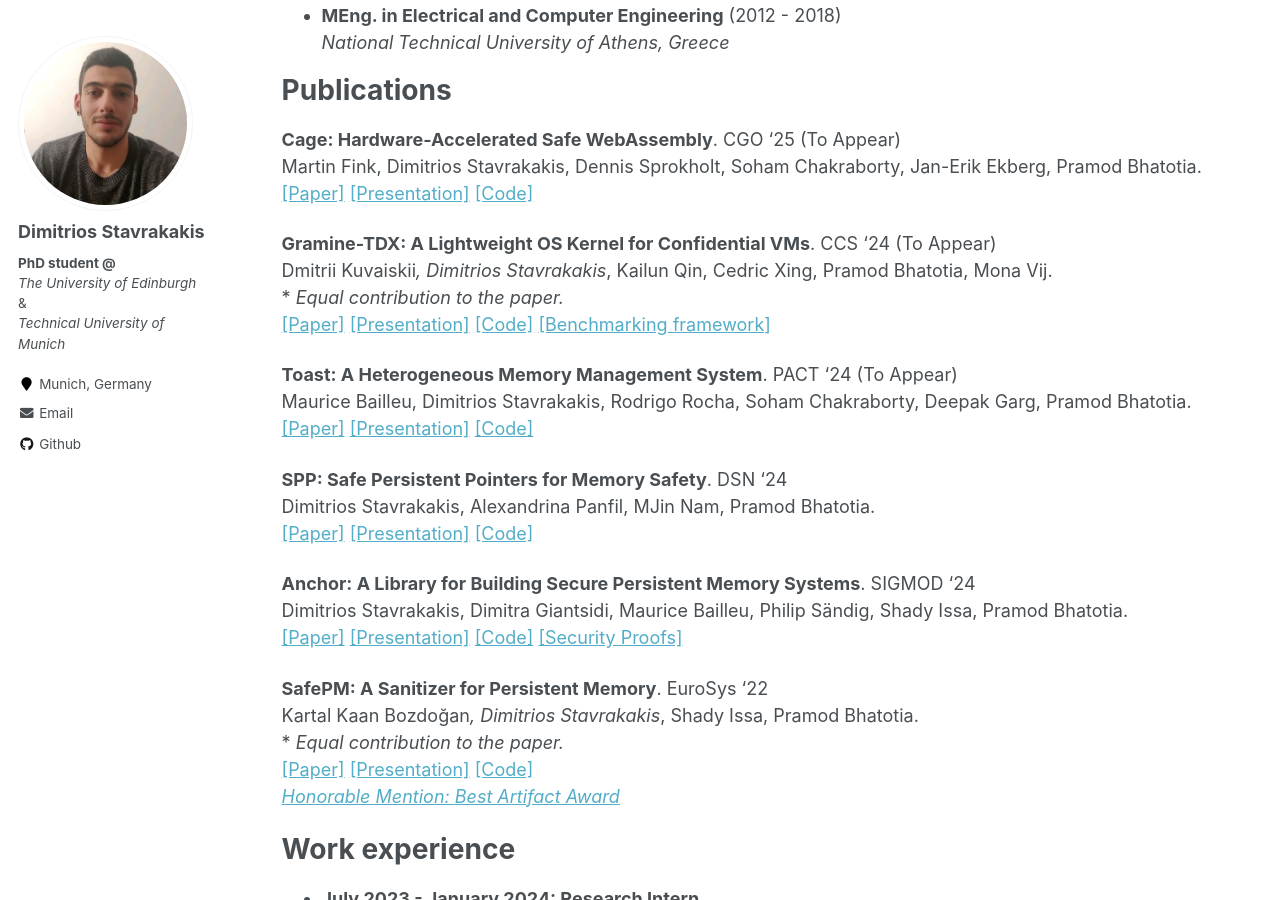
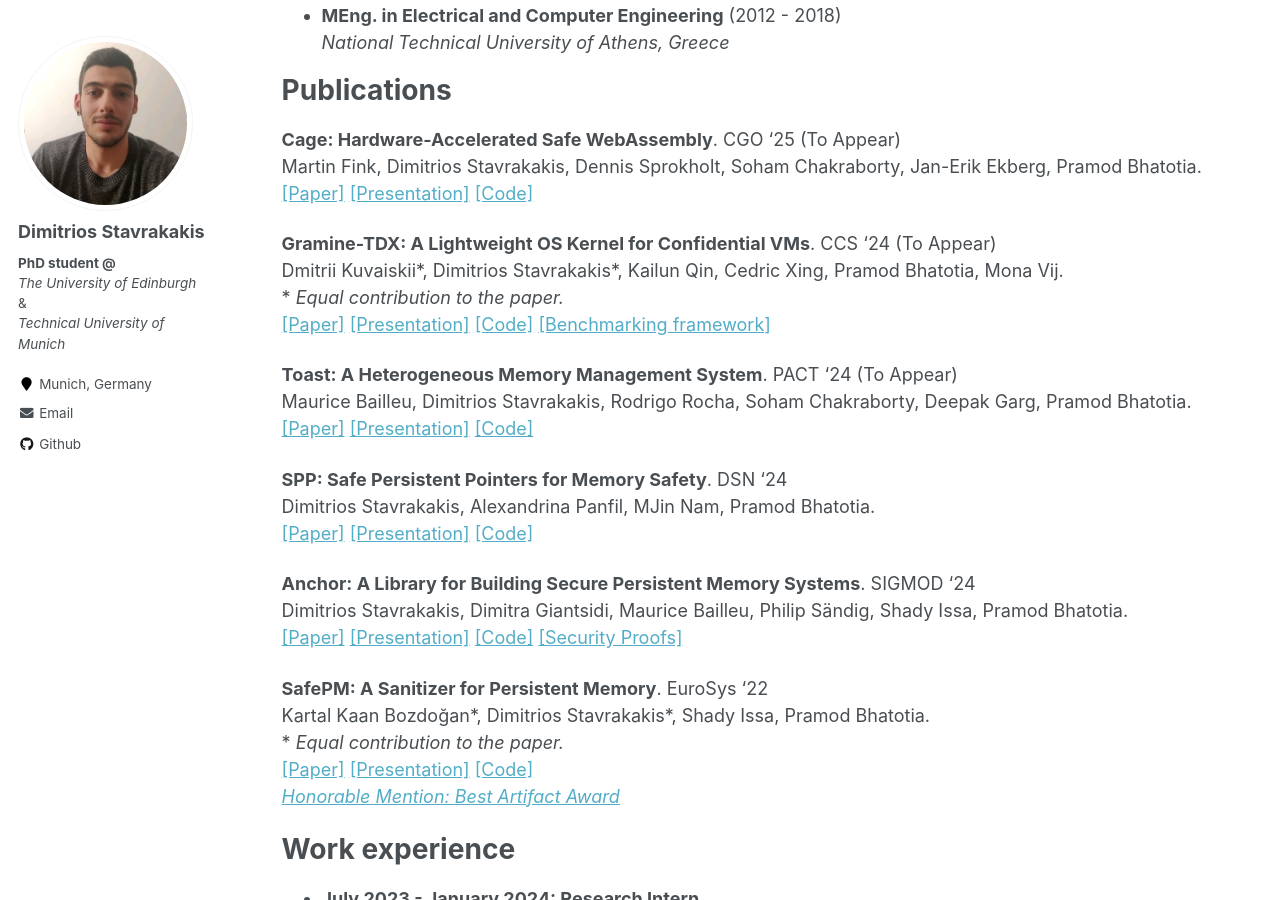
Before and after one commit to dimstav23/dimstav23.github.io, a Jekyll site: the page built from _pages/cv.md, in a window 1280 px wide and 900 px high, scrolled down 272 px. Built offline with Jekyll 4.4.1, drawn with Linux system fonts in a browser that asks for light colours.

Commit message:
asterisk fix
Signed-off-by: dimstav23 <dimstav23@gmail.com>

```diff
--- a/_pages/cv.md
+++ b/_pages/cv.md
@@ -24,7 +24,7 @@ Martin Fink, Dimitrios Stavrakakis, Dennis Sprokholt, Soham Chakraborty, Jan-Eri
 [[Paper]](https://dimstav23.github.io/cv) [[Presentation]](https://dimstav23.github.io/cv) [[Code]](https://zenodo.org/records/13347522)
 
 __Gramine-TDX: A Lightweight OS Kernel for Confidential VMs__. CCS '24 (To Appear) \
-Dmitrii Kuvaiskii*, Dimitrios Stavrakakis*, Kailun Qin, Cedric Xing, Pramod Bhatotia, Mona Vij. \
+Dmitrii Kuvaiskii\*, Dimitrios Stavrakakis\*, Kailun Qin, Cedric Xing, Pramod Bhatotia, Mona Vij. \
 \* *Equal contribution to the paper.* \
 [[Paper]](https://dimstav23.github.io/cv) [[Presentation]](https://dimstav23.github.io/cv) [[Code]](https://github.com/gramineproject/gramine-tdx) [[Benchmarking framework]](https://github.com/dimstav23/gramine-tdx-benchmarking)
 
@@ -41,7 +41,7 @@ Dimitrios Stavrakakis, Dimitra Giantsidi, Maurice Bailleu, Philip Sändig, Shady
 [[Paper]](https://dse.in.tum.de/wp-content/uploads/2024/01/Anchor-SIGMOD.pdf) [[Presentation]](https://dse.in.tum.de/wp-content/uploads/2024/06/Anchor_SIGMOD24-pdf_animation_version.pdf) [[Code]](https://github.com/dimstav23/Anchor) [[Security Proofs]](https://github.com/dimstav23/Anchor-Proofs)
 
 __SafePM: A Sanitizer for Persistent Memory__. EuroSys '22  \
-Kartal Kaan Bozdoğan*, Dimitrios Stavrakakis*, Shady Issa, Pramod Bhatotia. \
+Kartal Kaan Bozdoğan\*, Dimitrios Stavrakakis\*, Shady Issa, Pramod Bhatotia. \
 \* *Equal contribution to the paper.* \
 [[Paper]](https://dse.in.tum.de/wp-content/uploads/2022/04/final_digital_version.pdf) [[Presentation]](https://dse.in.tum.de/wp-content/uploads/2022/04/SafePM_eurosys22_presentation.pdf) [[Code]](https://github.com/TUM-DSE/safepm) \
 [*Honorable Mention: Best Artifact Award*](https://dse.in.tum.de/wp-content/uploads/2022/05/HonorableMention-GillesMuller-SafePM.pdf)
```
Also changed, not shown: _pages/publications.md (+2 -2 lines).
